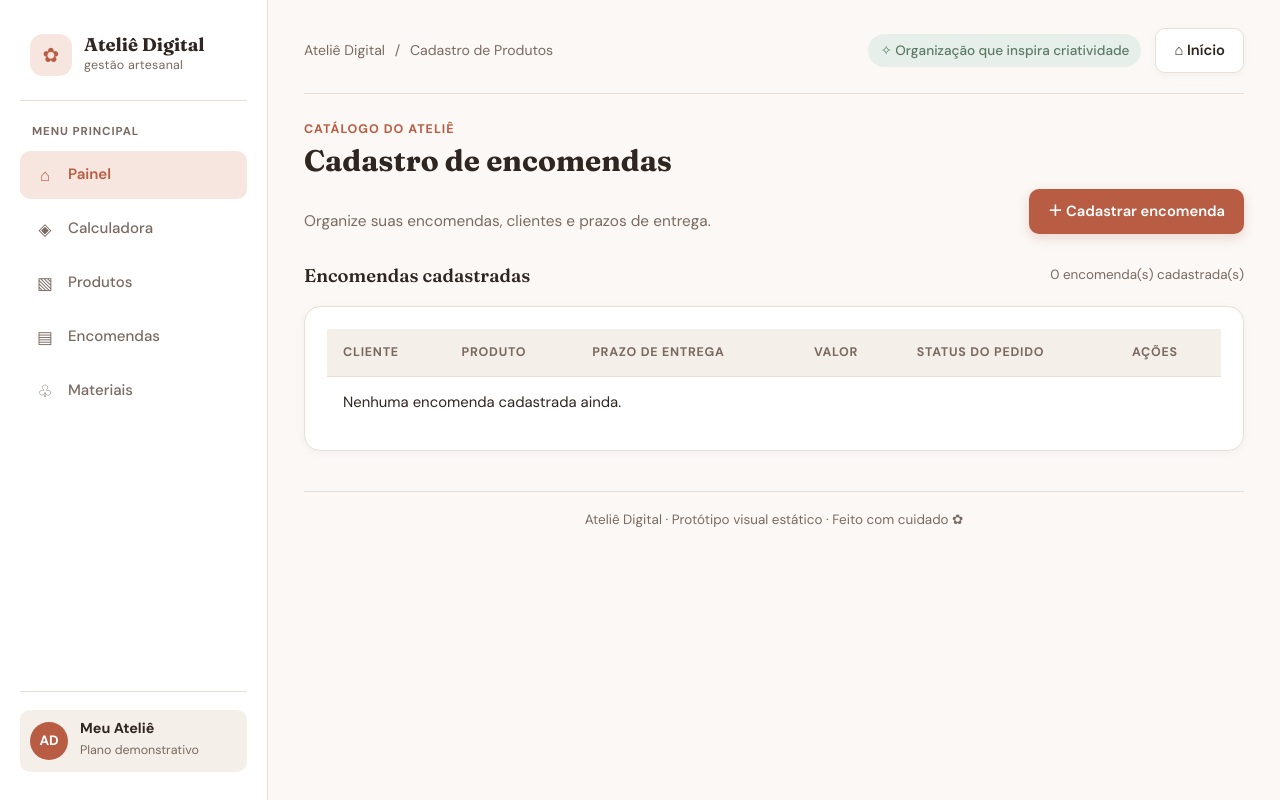
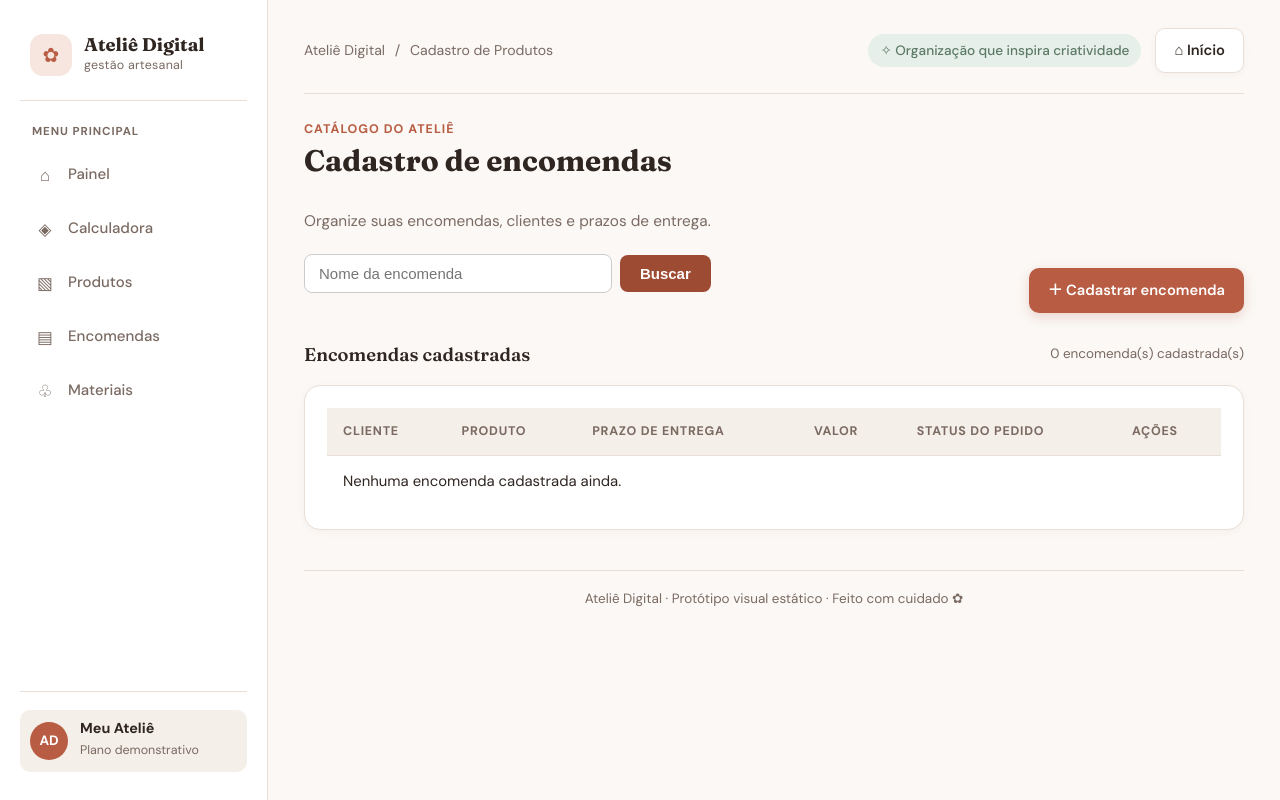
Before and after one commit to Vick3228/Atelie, a Node project: template views/encomenda/lst.ejs in a window 1280 px wide. Run offline with Node 20 templates, Linux system fonts and the light colour scheme; the template is opened without the code that fills it, so the values that code supplies are empty.

Commit message:
atualizacao final

```diff
--- a/index.js
+++ b/index.js
@@ -129,6 +129,22 @@ app.post('/produto/lst', async (req, res) => {
   res.render("produto/lst", { produtos });
 })
 
+app.post('/encomendas/lst', async (req, res) => {
+  const { pesquisar } = req.body;
+  const encomendas = await Encomendas.find({
+    cliente: new RegExp(pesquisar, 'i')
+  });
+  res.render("encomenda/lst", { encomendas });
+});
+
+app.post('/materiais/lst', async (req, res) => {
+  const { pesquisar } = req.body;
+  const materiais = await Materiais.find({
+    material: new RegExp(pesquisar, 'i')
+  });
+  res.render("materiais/lst", { materiais });
+});
+
 // Inicia o servidor
 app.listen(PORT, () => {
     console.log(`Servidor rodando em http://localhost:${PORT}`);
--- a/views/cabecalho.ejs
+++ b/views/cabecalho.ejs
@@ -19,7 +19,7 @@
             </a>
             <div class="nav-label">Menu principal</div>
             <nav class="nav" aria-label="Navegação principal">
-        <a href="/" class="active"><span class="nav-icon">⌂</span>Painel</a>
+                <a href="/" class=""><span class="nav-icon">⌂</span>Painel</a>
                 <a href="/calculadora" class=""><span class="nav-icon">◈</span>Calculadora</a>
                 <a href="/produtos" class=""><span class="nav-icon">▧</span>Produtos</a>
                 <a href="/encomendas" class=""><span class="nav-icon">▤</span>Encomendas</a>
--- a/views/encomenda/lst.ejs
+++ b/views/encomenda/lst.ejs
@@ -13,6 +13,10 @@
                 <div class="eyebrow">Catálogo do ateliê</div>
                 <a href="/encomendas">Cadastro de encomendas</a><br><br>
                 <p>Organize suas encomendas, clientes e prazos de entrega.</p>
+                <form class="form-busca" method="post" action="/encomendas/lst">
+                    <input type="text" name="pesquisar" placeholder="Nome da encomenda">
+                    <input type="submit" value="Buscar">
+                </form>
             </div><a class="button" href="/encomendas/add">＋ Cadastrar encomenda</a>
         </header>
         <section>
--- a/views/materiais/lst.ejs
+++ b/views/materiais/lst.ejs
@@ -13,6 +13,10 @@
                 <div class="eyebrow">Catálogo do ateliê</div>
                 <a href="/materiais">Cadastro de materiais</a><br><br>
                 <p>Organize seus materiais, categorias e estoque.</p>
+                <form class="form-busca" method="post" action="/materiais/lst">
+                    <input type="text" name="pesquisar" placeholder="Nome do material">
+                    <input type="submit" value="Buscar">
+                </form>
             </div><a class="button" href="/materiais/add">＋ Cadastrar material</a>
         </header>
         <section>
--- a/views/produto/lst.ejs
+++ b/views/produto/lst.ejs
@@ -14,7 +14,7 @@
                 <a href="/produtos">Cadastro de produtos</a><br><br>
                 <p>Organize suas peças, materiais utilizados e preços de venda.</p>
                 <form class="form-busca" method="post" action="/produto/lst">
-                    <input type="text" name="pesquisar" placeholder="Nome do instrumento">
+                    <input type="text" name="pesquisar" placeholder="Nome do Produto">
                     <input type="submit" value="Buscar">
                 </form>
 
```
Lines whose indentation alone changed are shown as unchanged.
